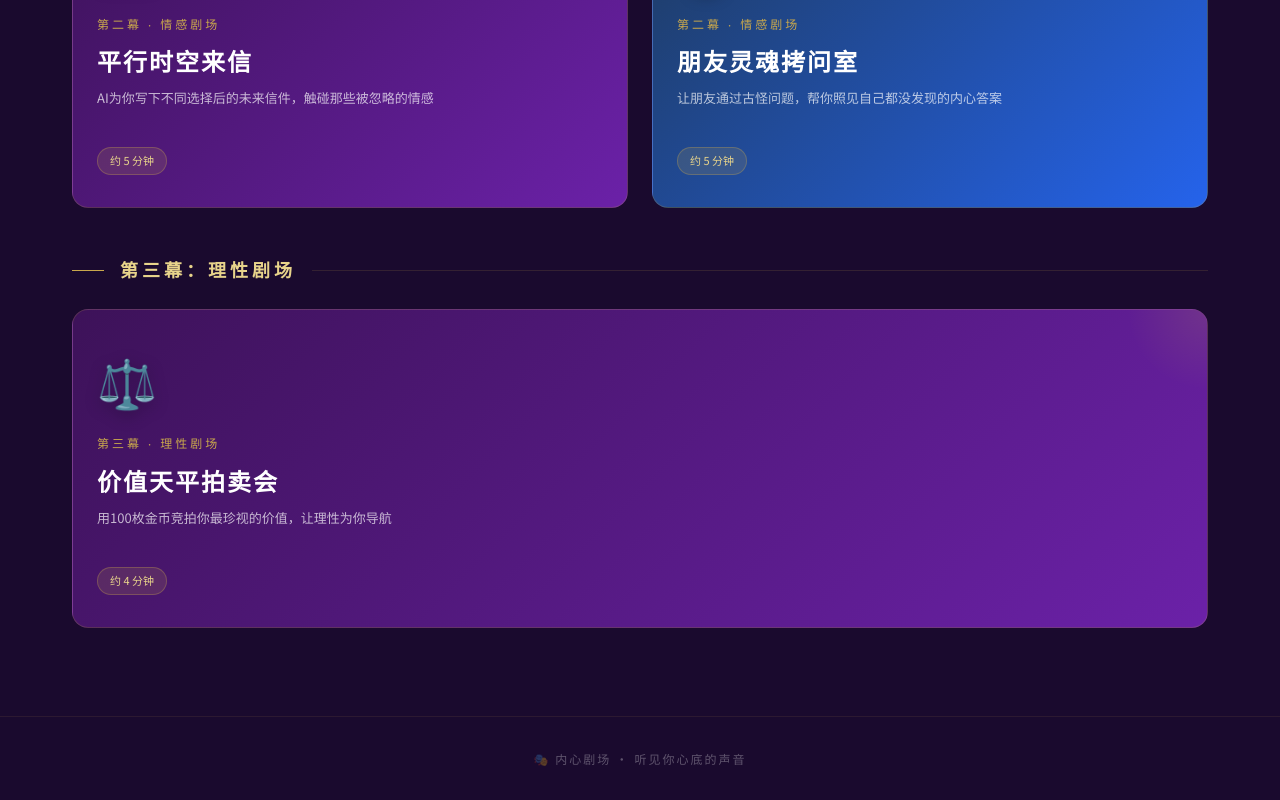
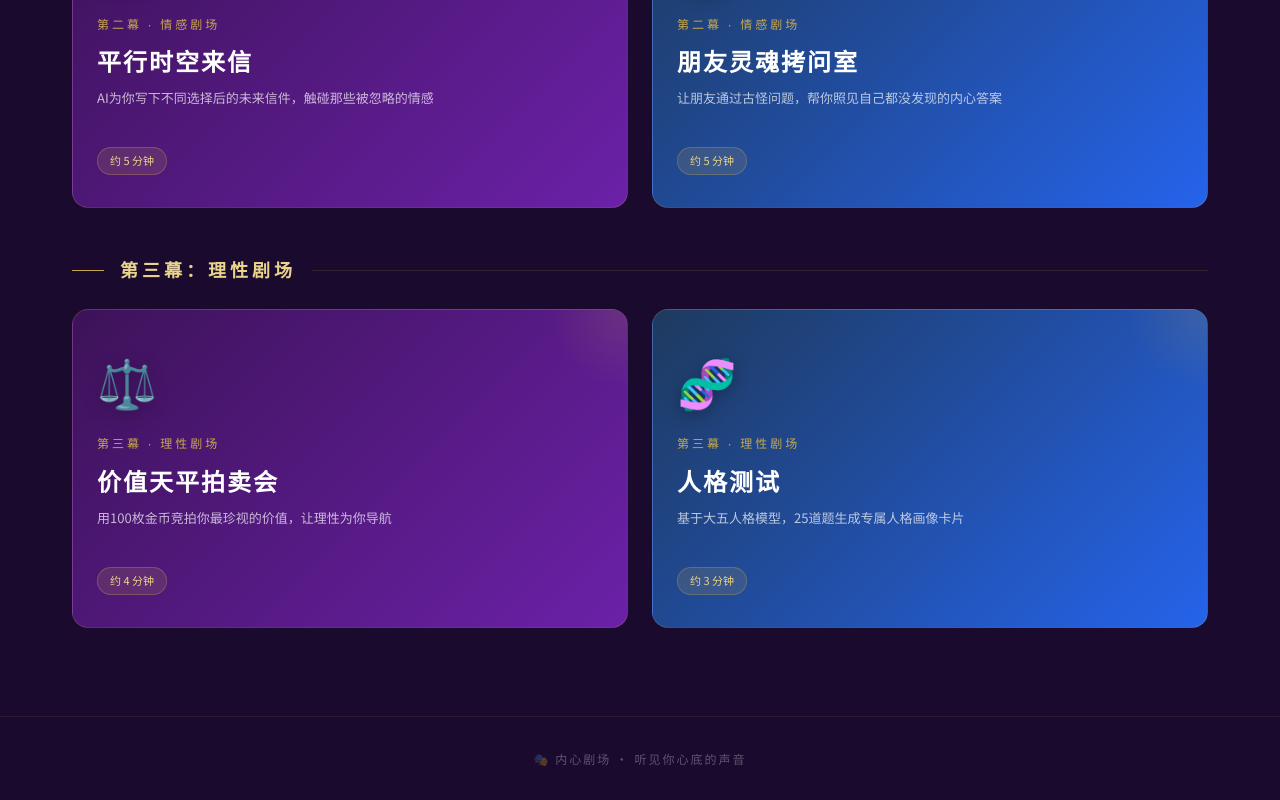
Before and after one commit to inner-theater/1, a React (Vite) app: page /#/ in a window 1280 px wide. Shown: the part 993-1793 px from the top of the page. Built offline with nearby package versions, Linux system fonts and the light colour scheme; the HTML template or start-up script is replaced by a standard one.

Commit message:
fix: add personality-test to act 3 filter in Home.jsx

```diff
--- a/src/pages/Home.jsx
+++ b/src/pages/Home.jsx
@@ -111,7 +111,7 @@ export default function Home() {
         const actGames = games.filter((g) => {
           if (actIndex === 0) return ['/game/instinct-hand', '/game/reverse-fear'].includes(g.path);
           if (actIndex === 1) return ['/game/parallel-letters', '/game/friend-room'].includes(g.path);
-          return ['/game/value-auction'].includes(g.path);
+          return ['/game/value-auction', '/game/personality-test'].includes(g.path);
         });
 
         return (
```
